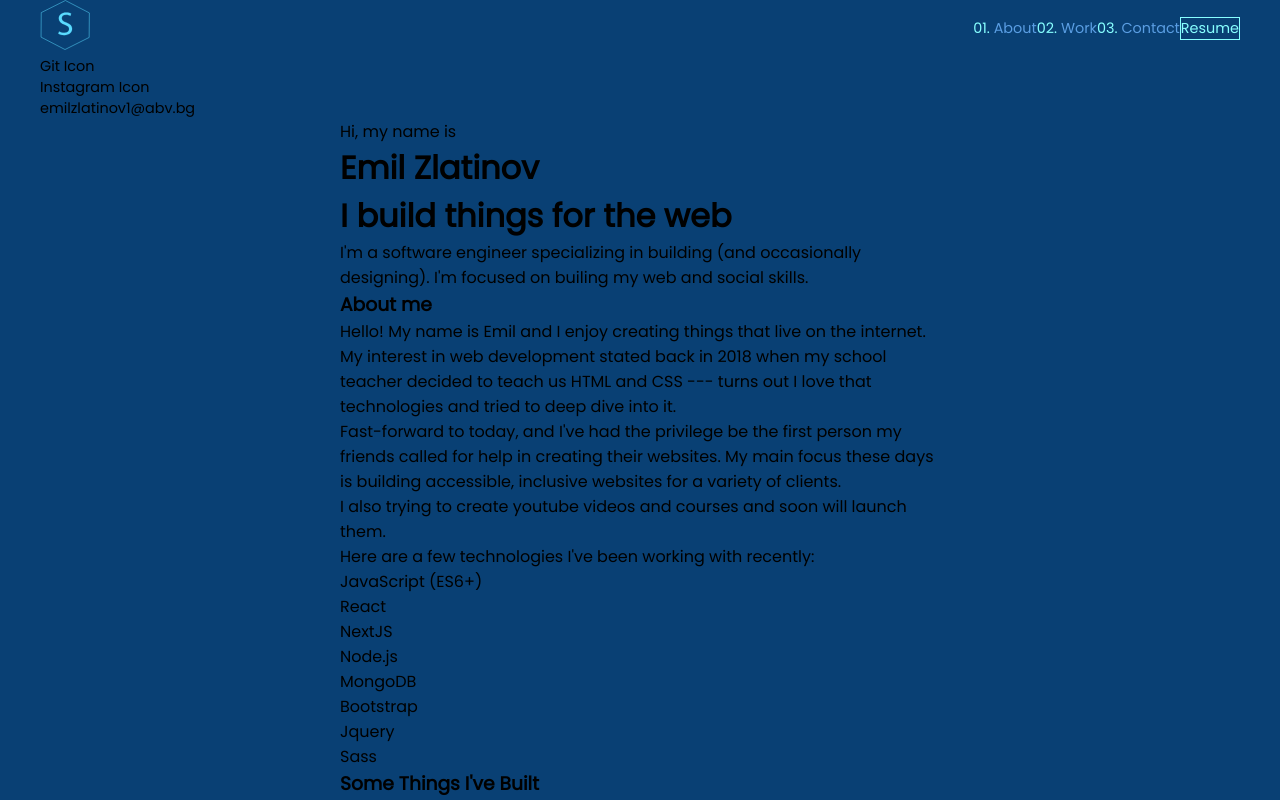
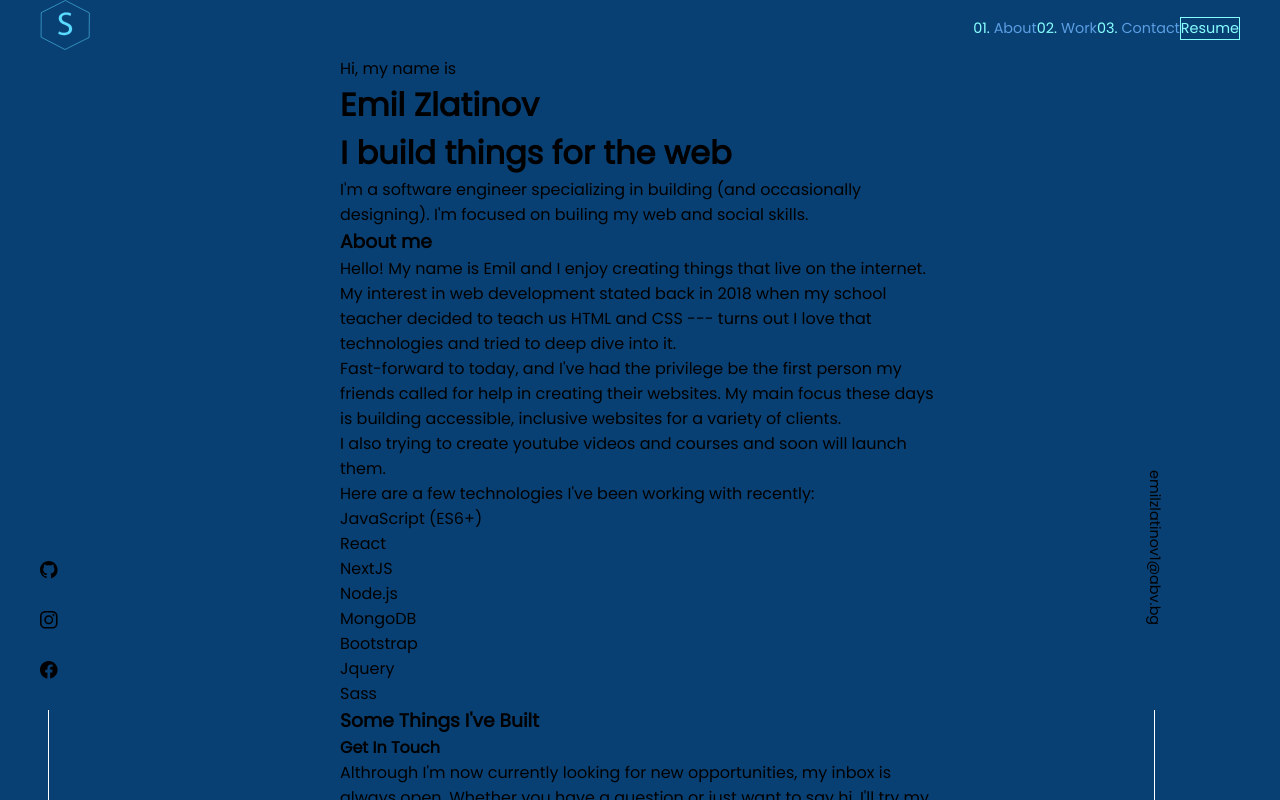
Before and after one commit to StroverIT/portfolio, a React (Create React App) app: page / in a window 1280 px wide. Shown: the top 800 px of the page. Built offline with nearby package versions, Linux system fonts and the light colour scheme.

Commit message:
properly  nav position

```diff
--- a/src/components/nav/Navigation.jsx
+++ b/src/components/nav/Navigation.jsx
@@ -1,6 +1,7 @@
-import React from 'react';
-import "./navigation.css"
-import Logo from "../../assets/Logo.svg"
+import React from "react";
+import "./navigation.css";
+import Logo from "../../assets/Logo.svg";
+import { BsInstagram, BsGithub, BsFacebook } from "react-icons/bs";
 
 const Navigation = () => {
   return (
@@ -11,26 +12,52 @@ const Navigation = () => {
         </div>
         <div className="d-flex nav-links">
           <ul className="d-flex flex-column flex-md-row align-items-center">
-                        <li className="secondary-color"> <span className="primary-color">01.</span> About</li>
-                        <li className="secondary-color"> <span className="primary-color">02.</span> Work</li>
-                        <li className="secondary-color"> <span className="primary-color">03.</span> Contact</li>
-                        <li className="btn">
-                           Resume
+            <li className="secondary-color">
+              {" "}
+              <span className="primary-color">01.</span> About
+            </li>
+            <li className="secondary-color">
+              {" "}
+              <span className="primary-color">02.</span> Work
+            </li>
+            <li className="secondary-color">
+              {" "}
+              <span className="primary-color">03.</span> Contact
+            </li>
+            <li className="btn">Resume</li>
+          </ul>
+        </div>
+      </section>
+      <section className="navIconContainer d-none d-lg-block">
+          <div className="fixed-wrapper">
+              <div className="navSticky nav-social ">
+                  <ul className="d-flex flex-column justify-content-between">
+                <li>
+                  <a href="">
+                    <BsGithub />
+                  </a>
+                </li>
+                <li>
+                  <a href="">
+                    <BsInstagram />
+                  </a>
+                </li>
+                <li>
+                  <a href="">
+                    <BsFacebook />
+                  </a>
                 </li>
                 </ul>
               </div>
-            </section>
-            <section className="navIconContainer">
-                <div className="navSticky nav-social">
-                    <div>Git Icon</div>
-                    <div>Instagram Icon</div>
           </div>
-                <div className="navSticky">
-                    emilzlatinov1@abv.bg
+          <div className="fixed-wrapper fixed-wrapper-right">
+              <div className="navSticky nav-email d-flex flex-column justify-content-center align-content-center">
+                <a>emilzlatinov1@abv.bg</a>
+              </div>
           </div>
       </section>
     </nav>
   );
-}
+};
 
 export default Navigation;
--- a/src/components/nav/navigation.css
+++ b/src/components/nav/navigation.css
@@ -1,8 +1,58 @@
 nav > section > *{
     font-size: 0.9rem;
 }
+.navIconContainer{
+    position:relative;
+
+}
+.fixed-wrapper{
+    position: absolute;
+    left: 0;
+}
+.fixed-wrapper-right{
+    left: 92%;
+}
+.navSticky{
+    position: fixed;
+    bottom: 0;
+
+}
+.navSticky > *{
+    height: 30vh;
+
+}
+/* Social links */
+.nav-social > ul::after{
+    content: "";
+    display: block;
+    width: 1px;
+    height: 90px;
+    margin: 0px auto;
+    background-color: #fff;
+}
+.nav-social a{
+    color:black;
+    font-size: 1.10rem;
+}
+/* Email link */
+.nav-email > a{
+    -webkit-writing-mode: vertical-rl;
+    writing-mode: vertical-lr;
+
+}
+.nav-email::after{
+       content: "";
+    display: block;
+    width: 1px;
+    height: 90px;
+    margin: 0px auto;
+    background-color: #fff;
+}
+
 .nav-links{
     filter: brightness(1.5);
 }
-.navTextContainer{
+
+.container-fluid{
+    position: relative;
 }
```
Lines whose indentation alone changed are shown as unchanged.
